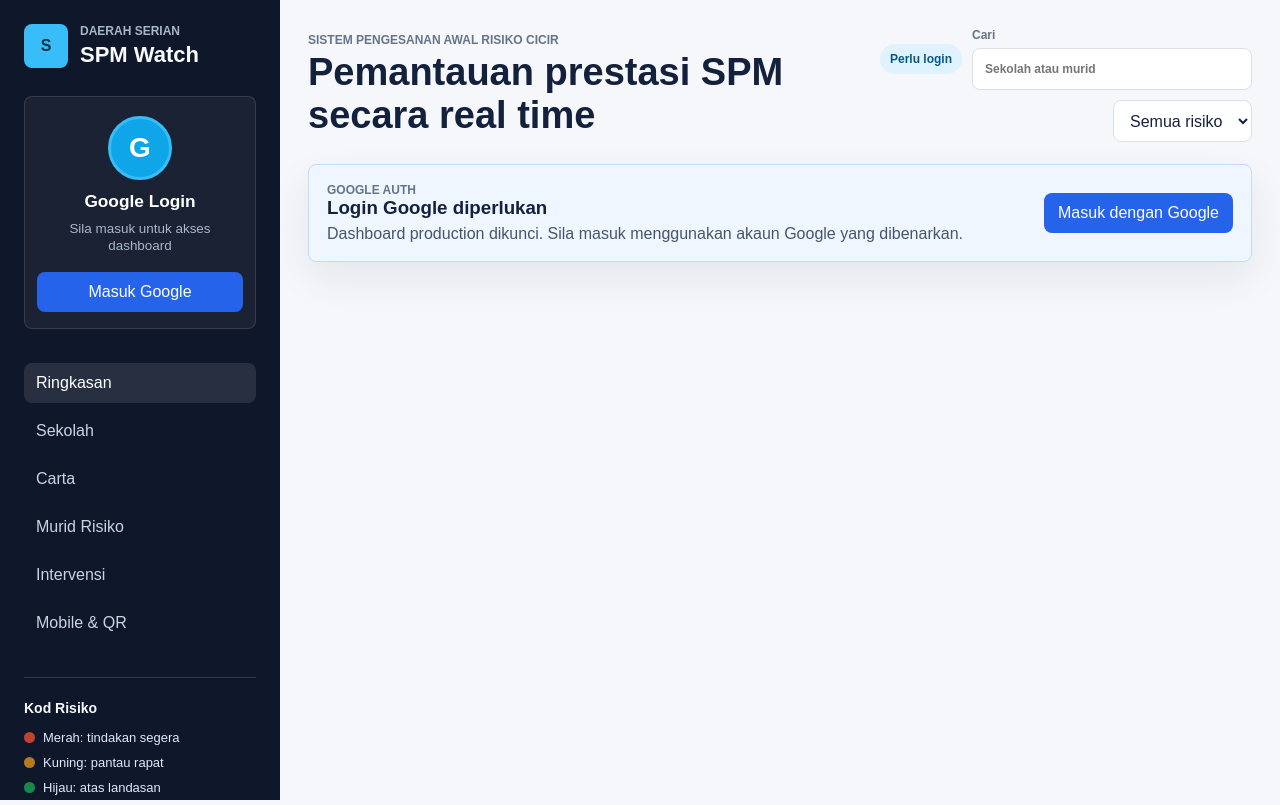
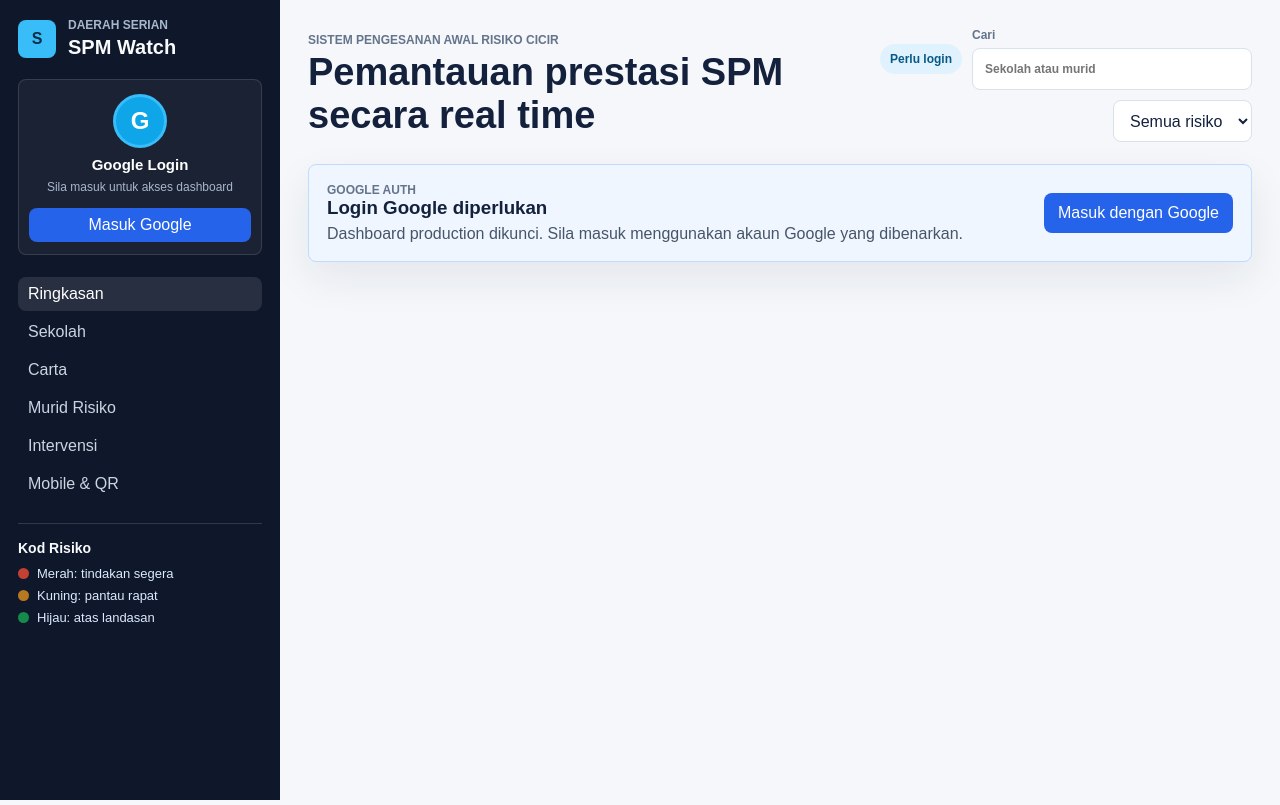
Before and after one commit to gunbladeii/app-SarawakEdu, a website: page index.html in a window 1280 px wide. Drawn offline with nearby package versions, Linux system fonts and the light colour scheme.

Commit message:
Prevent sidebar risk legend overflow

```diff
--- a/index.html
+++ b/index.html
@@ -8,7 +8,7 @@
     <title>Pemantauan SPM Serian</title>
     <link rel="manifest" href="manifest.webmanifest">
     <link rel="icon" href="icon.svg" type="image/svg+xml">
-    <link rel="stylesheet" href="styles.css?v=6">
+    <link rel="stylesheet" href="styles.css?v=7">
   </head>
   <body>
     <div class="app-shell">
--- a/styles.css
+++ b/styles.css
@@ -48,10 +48,25 @@ select {
   top: 0;
   display: flex;
   flex-direction: column;
-  height: 100vh;
+  height: 100dvh;
+  max-height: 100dvh;
+  overflow-y: auto;
+  overscroll-behavior: contain;
   padding: 24px;
+  padding-bottom: 28px;
   background: #0f172a;
   color: #f8fafc;
+  scrollbar-color: rgba(203, 213, 225, 0.35) transparent;
+  scrollbar-width: thin;
+}
+
+.sidebar::-webkit-scrollbar {
+  width: 8px;
+}
+
+.sidebar::-webkit-scrollbar-thumb {
+  border-radius: 999px;
+  background: rgba(203, 213, 225, 0.32);
 }
 
 .brand {
@@ -233,8 +248,8 @@ select {
 }
 
 .legend {
-  margin-top: 34px;
-  padding-top: 22px;
+  margin-top: 28px;
+  padding-top: 20px;
   border-top: 1px solid rgba(255, 255, 255, 0.14);
 }
 
@@ -900,6 +915,98 @@ pre {
   }
 }
 
+@media (max-height: 900px) and (min-width: 861px) {
+  .sidebar {
+    padding: 18px;
+    padding-bottom: 22px;
+  }
+
+  .brand-mark {
+    width: 38px;
+    height: 38px;
+  }
+
+  .brand h1 {
+    font-size: 20px;
+  }
+
+  .sidebar-profile {
+    gap: 6px;
+    margin-top: 20px;
+    padding: 12px 10px;
+  }
+
+  .profile-photo-wrap {
+    width: 66px;
+    height: 66px;
+  }
+
+  .profile-photo,
+  .profile-initial {
+    width: 62px;
+    height: 62px;
+    box-shadow: 0 0 0 4px rgba(22, 199, 154, 0.12);
+  }
+
+  .profile-initial {
+    font-size: 25px;
+  }
+
+  .profile-status {
+    right: 0;
+    bottom: 6px;
+    width: 17px;
+    height: 17px;
+  }
+
+  .sidebar-profile.guest .profile-photo-wrap {
+    width: 58px;
+    height: 58px;
+  }
+
+  .sidebar-profile.guest .profile-initial {
+    width: 54px;
+    height: 54px;
+    font-size: 24px;
+  }
+
+  .sidebar-profile strong {
+    font-size: 15px;
+  }
+
+  .sidebar-profile span:not(.profile-status):not(.profile-initial) {
+    font-size: 12px;
+  }
+
+  .sidebar-login,
+  .sidebar-logout {
+    min-height: 34px;
+    margin-top: 6px;
+  }
+
+  .nav-list {
+    gap: 4px;
+    margin-top: 22px;
+  }
+
+  .nav-list a {
+    padding: 8px 10px;
+  }
+
+  .legend {
+    margin-top: 22px;
+    padding-top: 16px;
+  }
+
+  .legend h2 {
+    margin-bottom: 10px;
+  }
+
+  .legend p {
+    margin: 7px 0;
+  }
+}
+
 @media (max-width: 860px) {
   .app-shell {
     grid-template-columns: 1fr;
@@ -909,6 +1016,8 @@ pre {
     position: static;
     display: block;
     height: auto;
+    max-height: none;
+    overflow: visible;
   }
 
   .sidebar-profile strong,
--- a/sw.js
+++ b/sw.js
@@ -1,4 +1,4 @@
-const CACHE_NAME = "spm-watch-serian-v10";
+const CACHE_NAME = "spm-watch-serian-v11";
 const APP_ASSETS = [
   "./",
   "./index.html",
```
